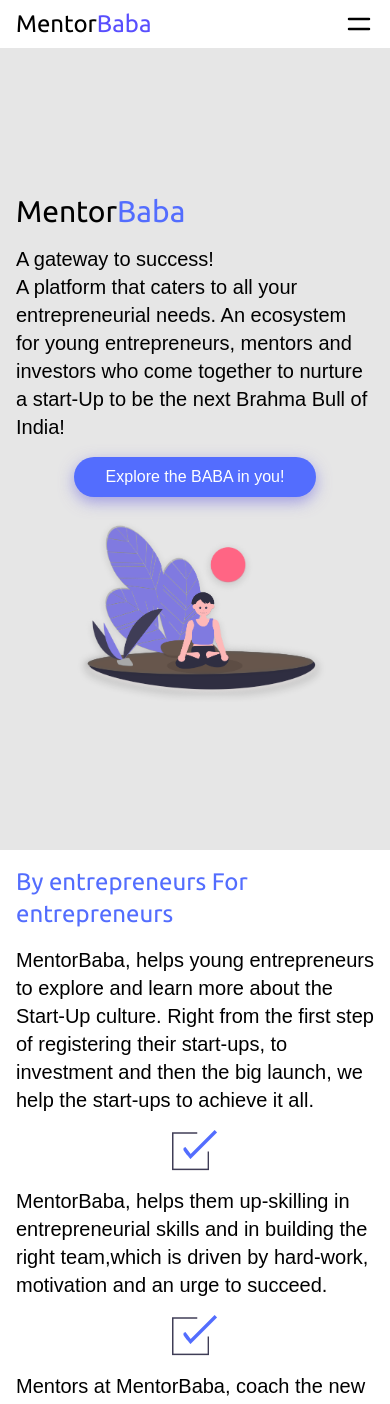
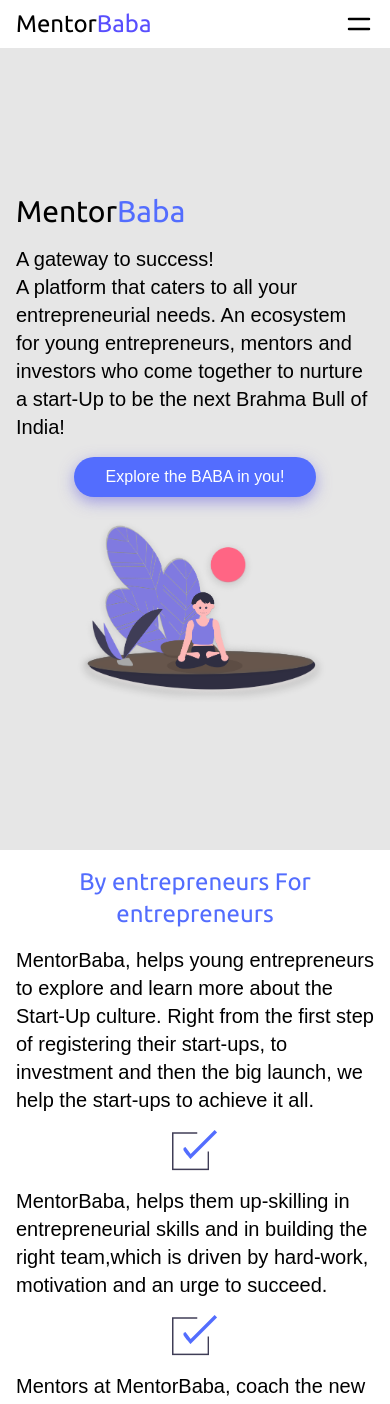
Before and after one commit to IVARA-Application/IV-WEB-FRONTEND-TEAM-MentorBABA, a React (Create React App) app in the folder client/: page / in a window 390 px wide. Shown: the top 1404 px of the page. Built offline with nearby package versions, Linux system fonts and the light colour scheme.

Commit message:
fixed 2 issues

```diff
--- a/client/src/Components/HomeRoute/Entrepreneurs.js
+++ b/client/src/Components/HomeRoute/Entrepreneurs.js
@@ -6,7 +6,7 @@
   return (
     <div className="Entre-container flex flex-col lg:mx-20 h-full m-4 lg:mt-8">
       <div>
-        <h1 className=" lg:text-center text-2xl lg:text-5xl lg:pb-20">
+        <h1 className="text-center text-2xl lg:text-5xl lg:pb-20">
           By entrepreneurs For entrepreneurs
         </h1>
       </div>
--- a/client/src/Components/HomeRoute/NavBar.js
+++ b/client/src/Components/HomeRoute/NavBar.js
@@ -28,7 +28,7 @@
           <ul className="nav-menu-items" onClick={showSidebar}>
             <li className="navbar-toggle">
               <Link to="#" className="menu-bars">
-                <AiIcons.AiOutlineArrowLeft />
+                <AiIcons.AiOutlineArrowRight />
               </Link>
             </li>
             {SidebarData.map((item, index) => {
```
